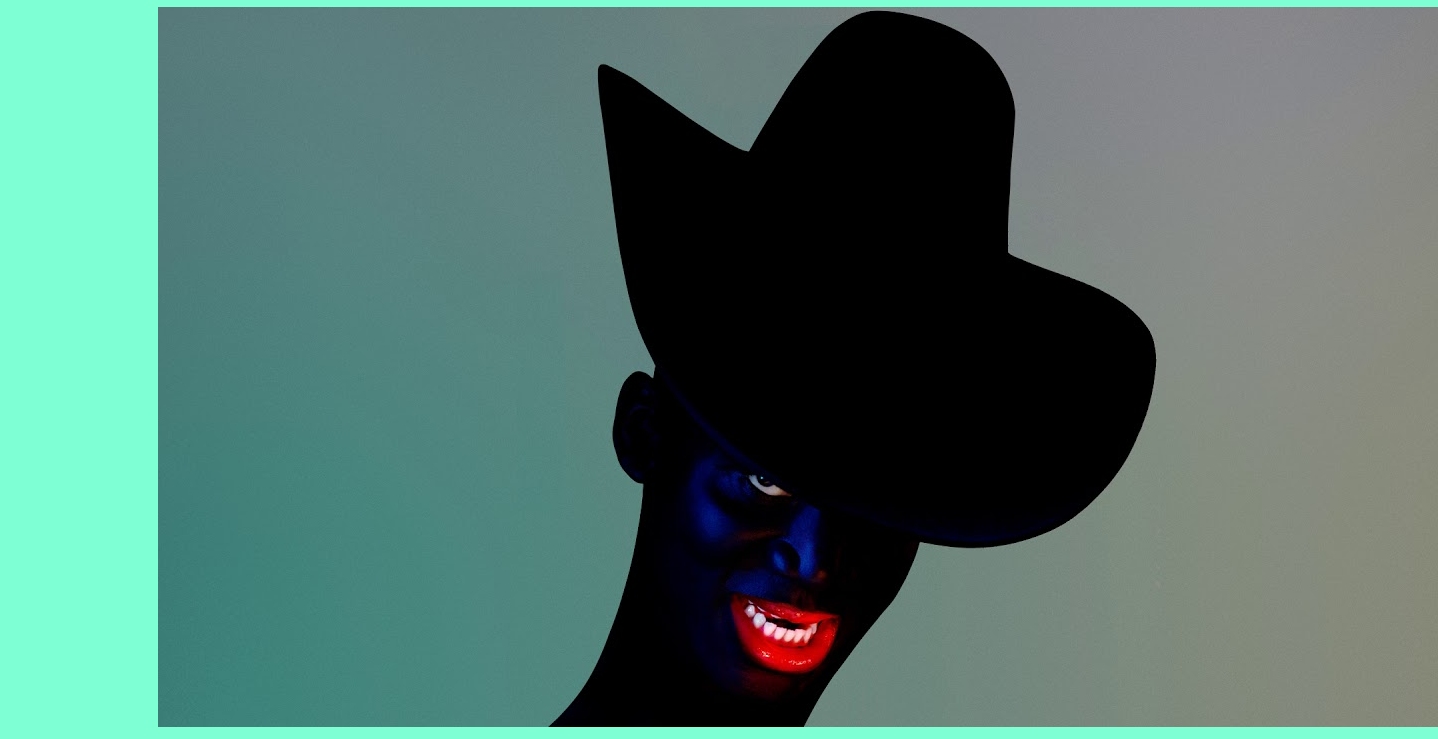
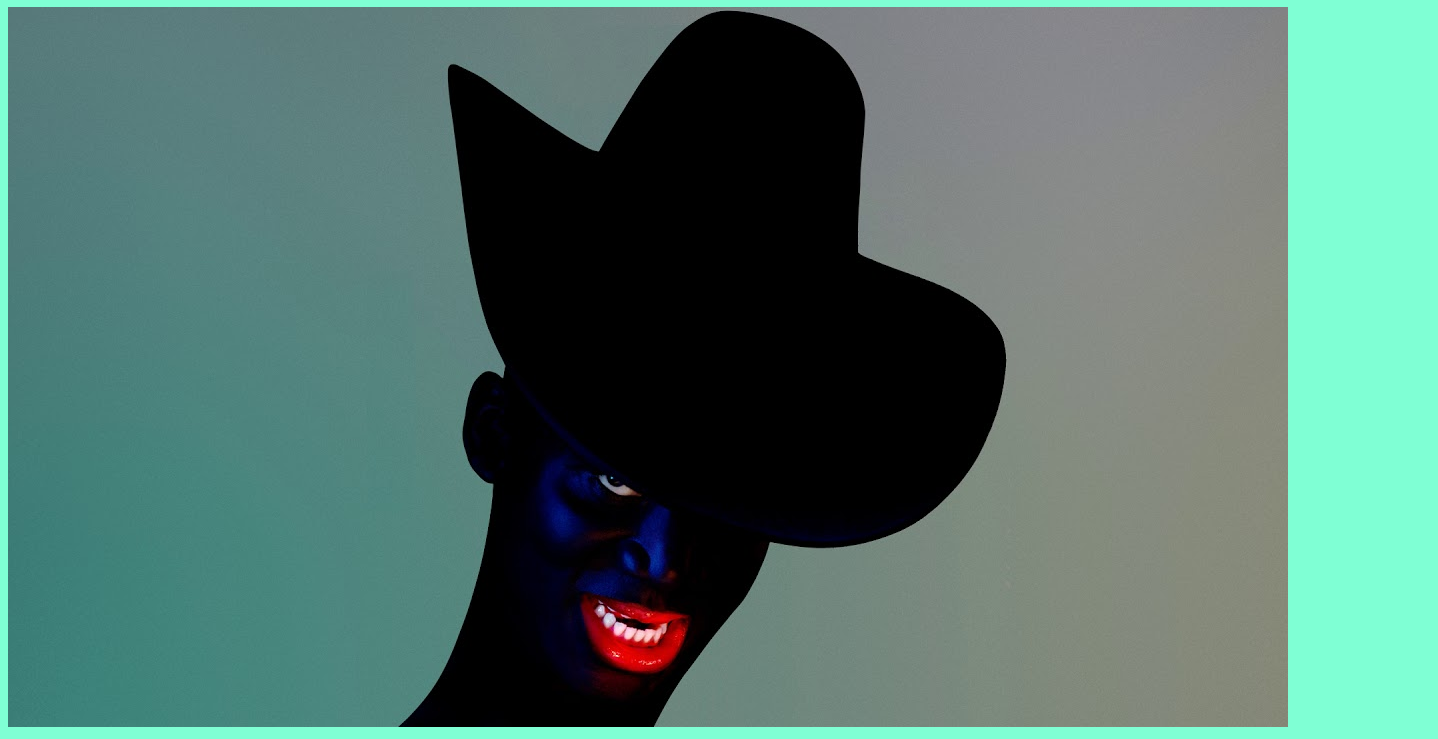
Before and after one commit to RomanDobrik/test, a plain HTML site: page index.html in a window 1280 px wide. Shown: the part 73-812 px from the top of the page, 1438 px wide, since content can reach past the window. Drawn offline with Linux system fonts and the light colour scheme.

Commit message:
Update style.css

```diff
--- a/style.css
+++ b/style.css
@@ -1,4 +1,4 @@
 body{background-color: aquamarine;}
-.cont {margin-left:150px;
+.cont {
       text-align:center;
       }
```
